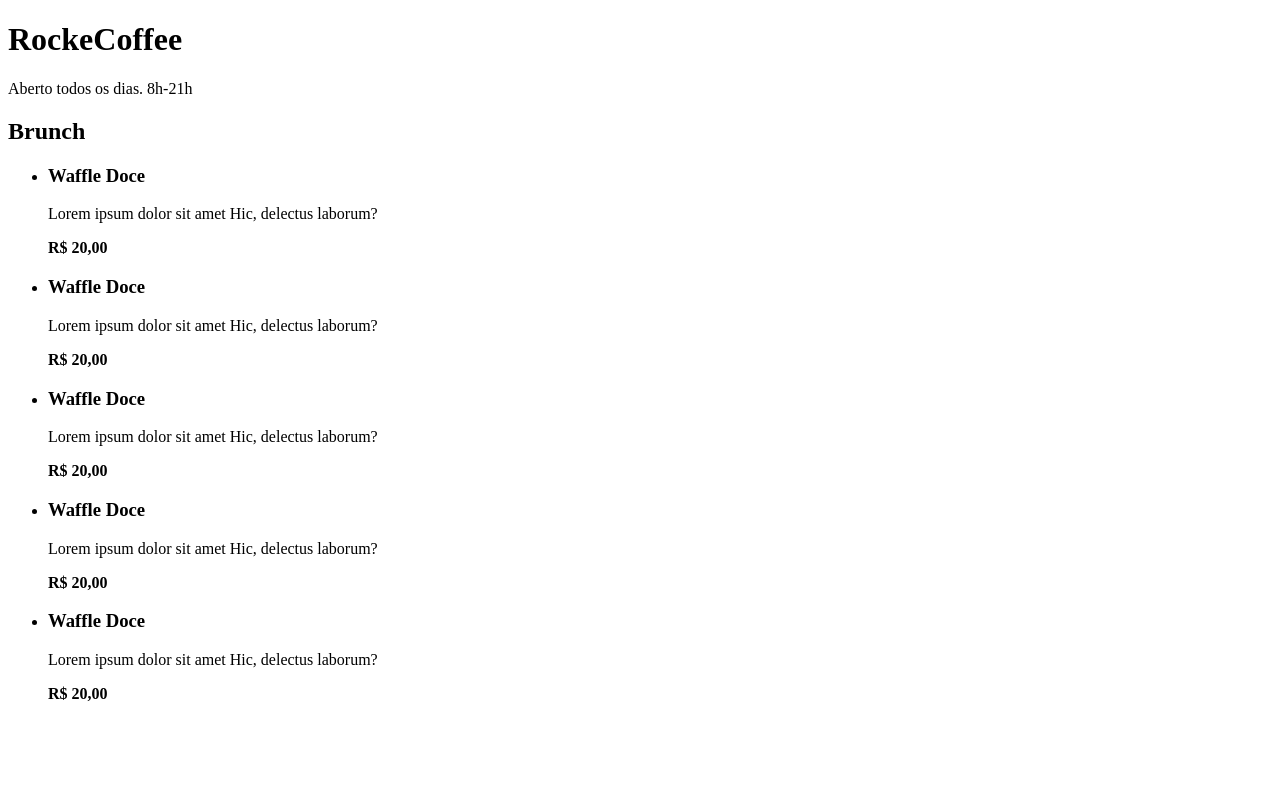
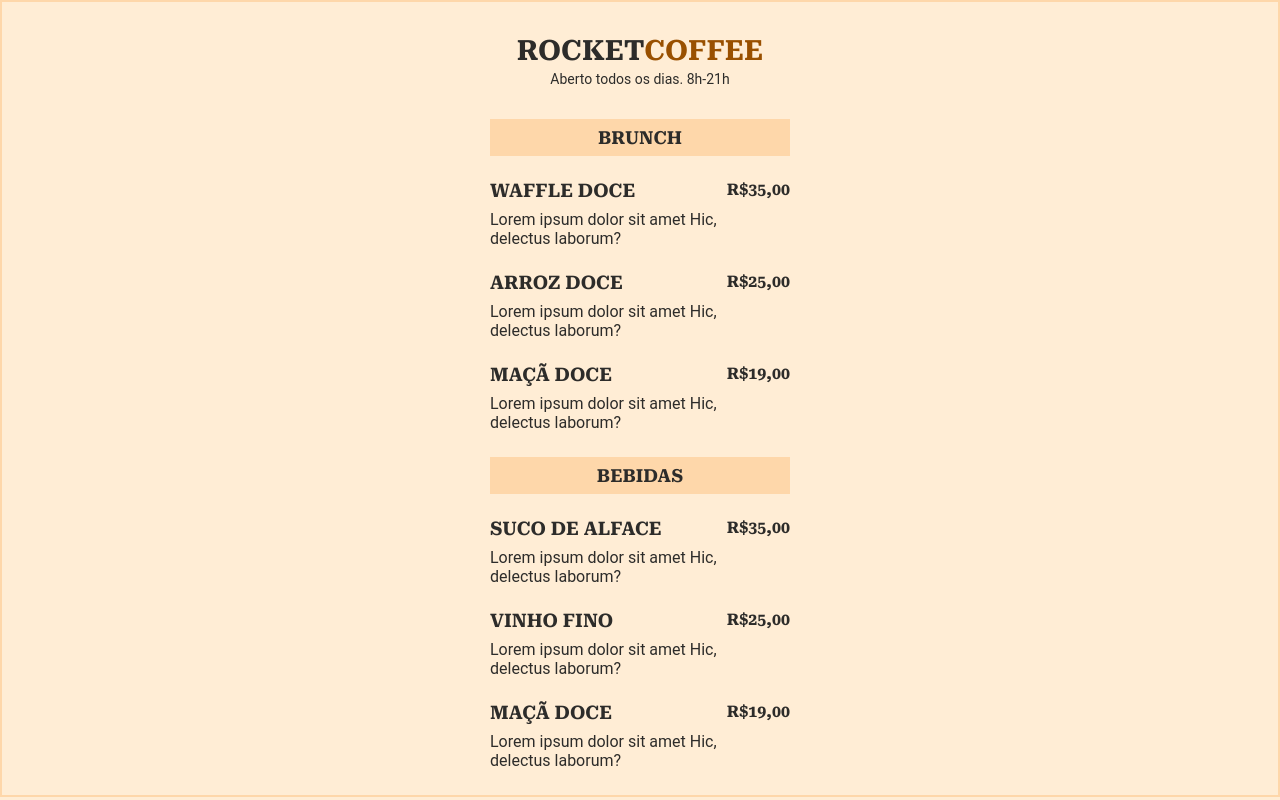
Before and after one commit to PedroNnsM/rocketCoffee, a plain HTML site: page index.html in a window 1280 px wide. Drawn offline with Linux system fonts and the light colour scheme.

Commit message:
CSS aplicado

```diff
--- /dev/null
+++ b/index.css
@@ -0,0 +1,96 @@
+@import url('https://fonts.googleapis.com/css2?family=Roboto+Serif:opsz,wght@8..144,100;8..144,300;8..144,400;8..144,700;8..144,900&display=swap');
+
+*{
+    margin: 0;
+    padding: 0;
+}
+
+body {
+    background-color: #FFEDD5;
+    margin: 0 auto;
+    color: #2D2C2A;
+    border: 2px solid #FED7AA;
+    font-family: 'Roboto', sans-serif;
+}
+
+header {
+    max-width: 300px;
+    display: flex;
+    flex-direction: column;
+    justify-content: center;
+    align-items: center;
+    padding: 32px 0px;
+    position: relative;
+
+}
+
+header h1 {
+    text-transform: uppercase;
+    font-family: 'Roboto Serif', serif;
+    font-style: normal;
+    font-weight: 700;
+    font-size: 28px;
+    line-height: 33px;
+    margin-bottom: 4px;
+
+
+}
+
+header p {
+    font-family: 'Roboto';
+    font-style: normal;
+    font-weight: 400;
+    font-size: 14px;
+    line-height: 16px;
+}
+
+header span{
+    color: #995000;
+}
+
+header ,section{
+    max-width: 300px;
+    margin: 0 auto;
+
+}
+section{
+    margin-bottom: 25px;
+
+}
+
+section h2 {
+    background-color: #FED7AA;
+    font-family: 'Roboto Serif', serif;
+    font-style: normal;
+    font-weight: 700;
+    font-size: 18px;
+    padding: 8px 16px;
+    text-transform: uppercase;
+    text-align: center;
+    margin-bottom: 24px;
+
+}
+
+ul {
+    list-style: none;
+
+}
+
+ul li {
+    margin-bottom: 24px;
+    display: flex;
+}
+
+li .details {
+    max-width: 240px;
+
+}
+li .details h3 {
+    font-family: 'Roboto Serif', serif;
+    margin-bottom: 8px;
+    text-transform: uppercase;
+}
+li .price{
+    font-family: 'Roboto Serif', serif;
+
+}
--- a/index.html
+++ b/index.html
@@ -4,15 +4,16 @@
     <meta charset="UTF-8">
     <meta http-equiv="X-UA-Compatible" content="IE=edge">
     <meta name="viewport" content="width=device-width, initial-scale=1.0">
+    <link rel="stylesheet" type="text/css" href="index.css">
     <title>RockeCoffee</title>
 </head>
 <body>
     <header>
-        <h1>RockeCoffee</h1>
+        <h1>Rocket<span>Coffee</span></h1>
         <p>Aberto todos os dias. 8h-21h</p>
     </header>
 
-    <section>
+    <section class="comidas">
         <h2>Brunch</h2>
 
         <ul>
@@ -23,51 +24,68 @@
                 </div>
 
                 <strong class="price">
-                    R$ 20,00
+                    R$35,00
                 </strong>
             </li>
 
             <li>
                 <div class="details">
-                    <h3>Waffle Doce</h3>
+                    <h3>Arroz doce</h3>
                     <p class="description"> Lorem ipsum dolor sit amet Hic, delectus laborum?</p>
                 </div>
 
                 <strong class="price">
-                    R$ 20,00
+                    R$25,00
                 </strong>
             </li>
 
             <li>
                 <div class="details">
-                    <h3>Waffle Doce</h3>
+                    <h3>Maçã Doce</h3>
                     <p class="description"> Lorem ipsum dolor sit amet Hic, delectus laborum?</p>
                 </div>
 
                 <strong class="price">
-                    R$ 20,00
+                    R$19,00
+                </strong>
+            </li>
+        </ul>
+    </section>
+
+    <section class="bebidas">
+        <h2>Bebidas</h2>
+
+        <ul>
+            <li>
+                <div class="details">
+                    <h3>Suco de alface</h3>
+                    <p class="description"> Lorem ipsum dolor sit amet Hic, delectus laborum?</p>
+                </div>
+
+                <strong class="price">
+                    R$35,00
                 </strong>
             </li>
 
             <li>
                 <div class="details">
-                    <h3>Waffle Doce</h3>
+                    <h3>Vinho fino</h3>
                     <p class="description"> Lorem ipsum dolor sit amet Hic, delectus laborum?</p>
                 </div>
 
                 <strong class="price">
-                    R$ 20,00
+                    R$25,00
                 </strong>
             </li>
 
             <li>
                 <div class="details">
-                    <h3>Waffle Doce</h3>
+                    <h3>Maçã Doce</h3>
                     <p class="description"> Lorem ipsum dolor sit amet Hic, delectus laborum?</p>
                 </div>
 
                 <strong class="price">
-                    R$ 20,00
+                    R$19,00
                 </strong>
             </li>
         </ul>
```
Also changed, not shown: 1 other file.
